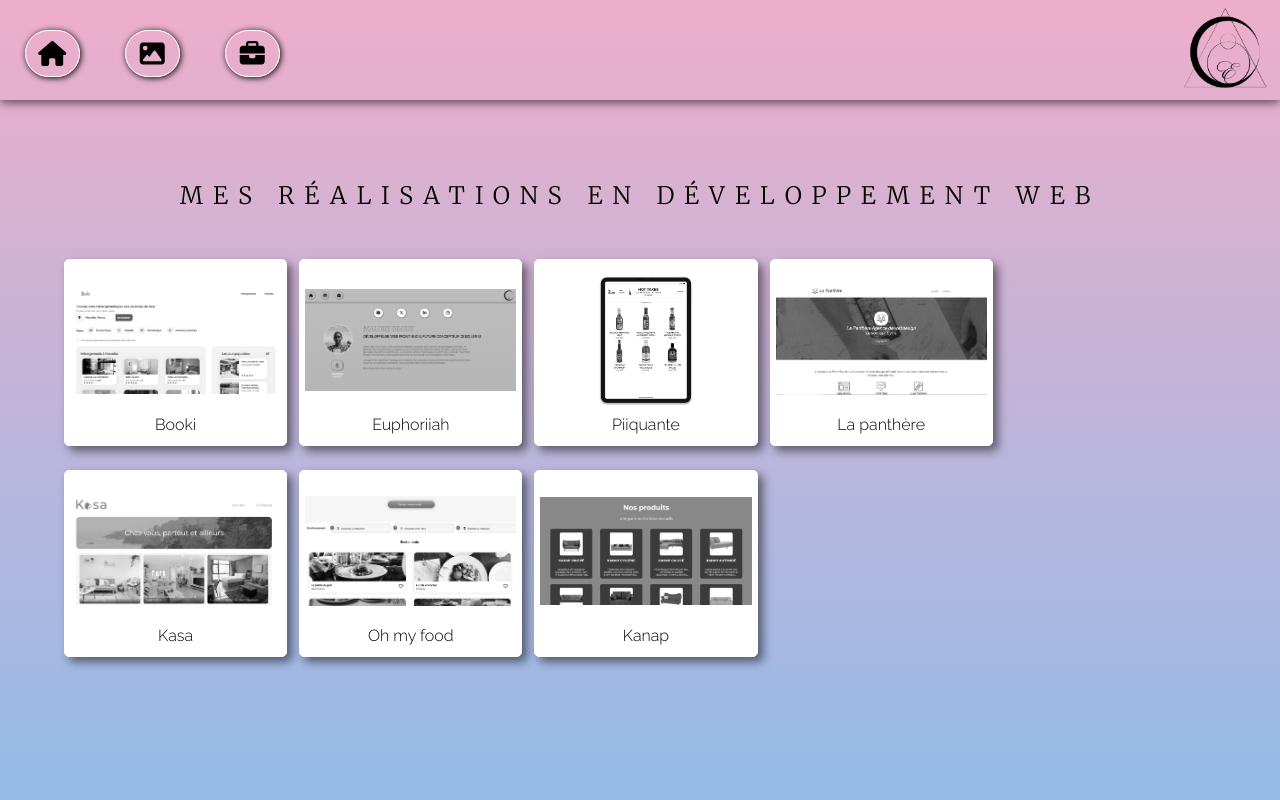
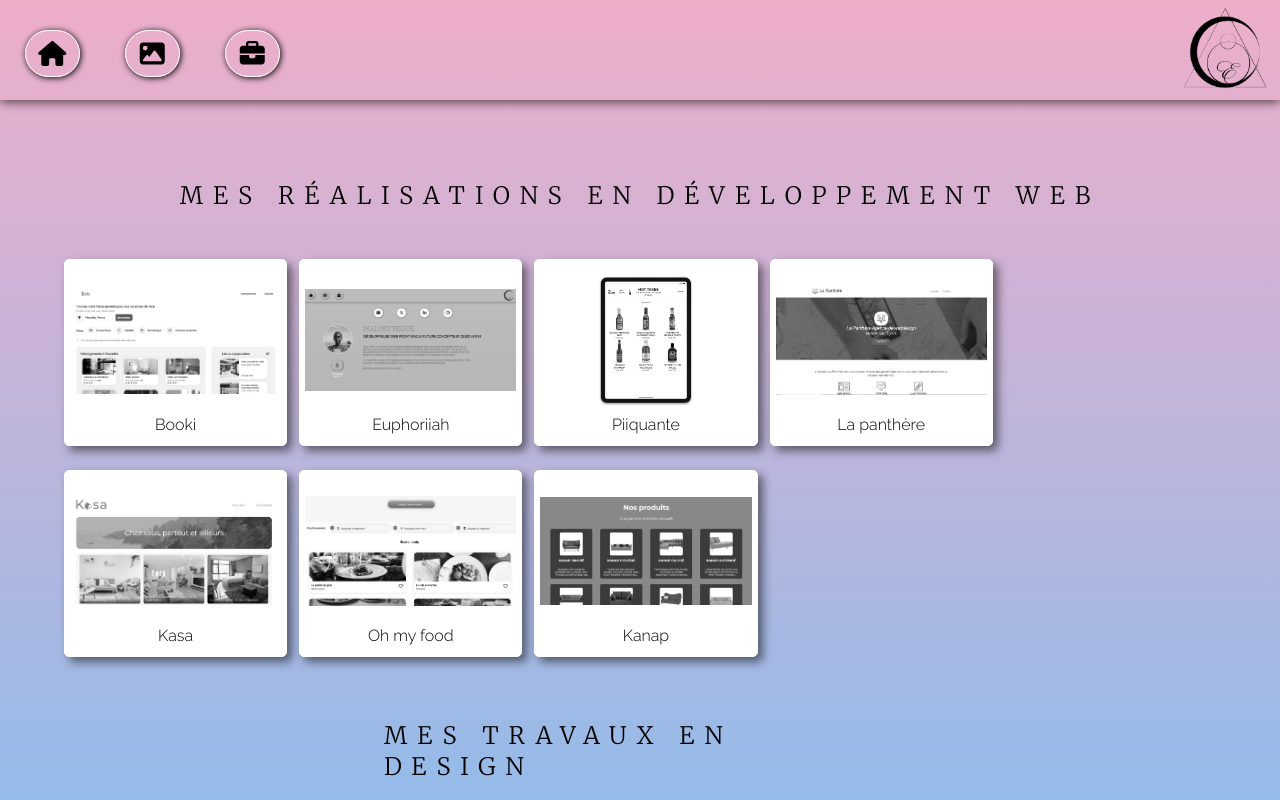
Before and after one commit to euphoriiah-dev/Euphoriiah, a React (Create React App) app: page /Portfolio in a window 1280 px wide. Built offline with nearby package versions, Linux system fonts and the light colour scheme.

Commit message:
prepare the design section

```diff
--- a/src/Pages/Portfolio.jsx
+++ b/src/Pages/Portfolio.jsx
@@ -118,6 +118,10 @@ function Portfolio(){
                     </div>
                 </a>
             </div>
+            <h1 className='second-title'>Mes travaux en Design</h1>
+            <section className='design-container'>
+
+            </section>
         </section>
     );
 }
--- a/src/Pages/style/portfolio.css
+++ b/src/Pages/style/portfolio.css
@@ -113,3 +113,12 @@
     transition: all 0.25s ease-in-out;
     font-weight: 400;
   }
+  /*DESIGN PART*/
+  .portfolio-container .second-title{
+    position: absolute;
+    display: flex;
+    justify-content: center;
+    top: 30em;
+    left: 30%;
+    right: 30%;
+  }
```
